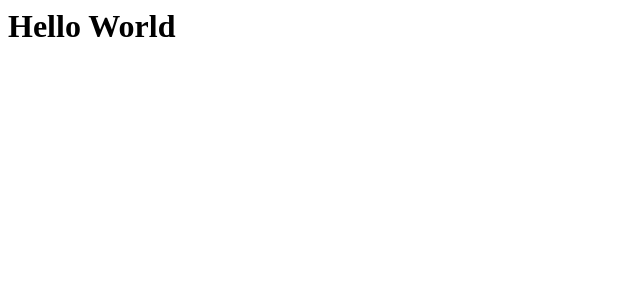
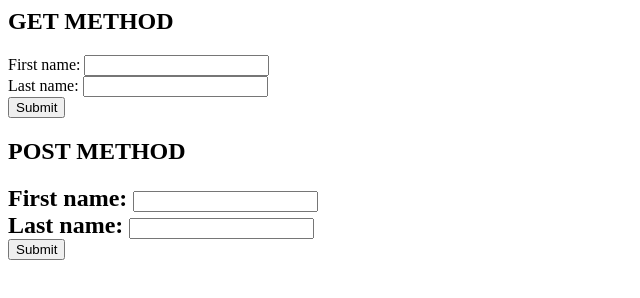
Before and after one commit to TiffanyYongNgikChee/Lab5_week6, a website: page index.html in a window 1280 px wide. Shown: the whole page, without its empty margins (0-640 px from the left). Drawn offline with Linux system fonts and the light colour scheme.

Commit message:
exercise &+8 completed

```diff
--- a/index.html
+++ b/index.html
@@ -1,5 +1,19 @@
 <html>
 <body>
-    <h1>Hello World</h1>
+    <h2>GET METHOD</h2>
+
+    <form action="/name" method="GET">
+        First name: <input type="text" name="firstname"><br>
+        Last name: <input type="text" name="lastname"><br>
+        <input type="submit" value="Submit">
+    </form>
+
+    <h2>POST METHOD<h2>
+        <form action="/name" method="POST">
+            First name: <input type="text" name="firstname"><br>
+            Last name: <input type="text" name="lastname"><br>
+            <input type="submit" value="Submit">
+        </form>
+
 </body>
 </html>
--- a/package.json
+++ b/package.json
@@ -10,6 +10,7 @@
   "license": "ISC",
   "description": "",
   "dependencies": {
+    "body-parser": "^1.20.3",
     "express": "^4.21.1",
     "nodemon": "^3.1.7"
   }
```
Also changed, not shown: server.js (+12 -0 lines), 1 other file.
